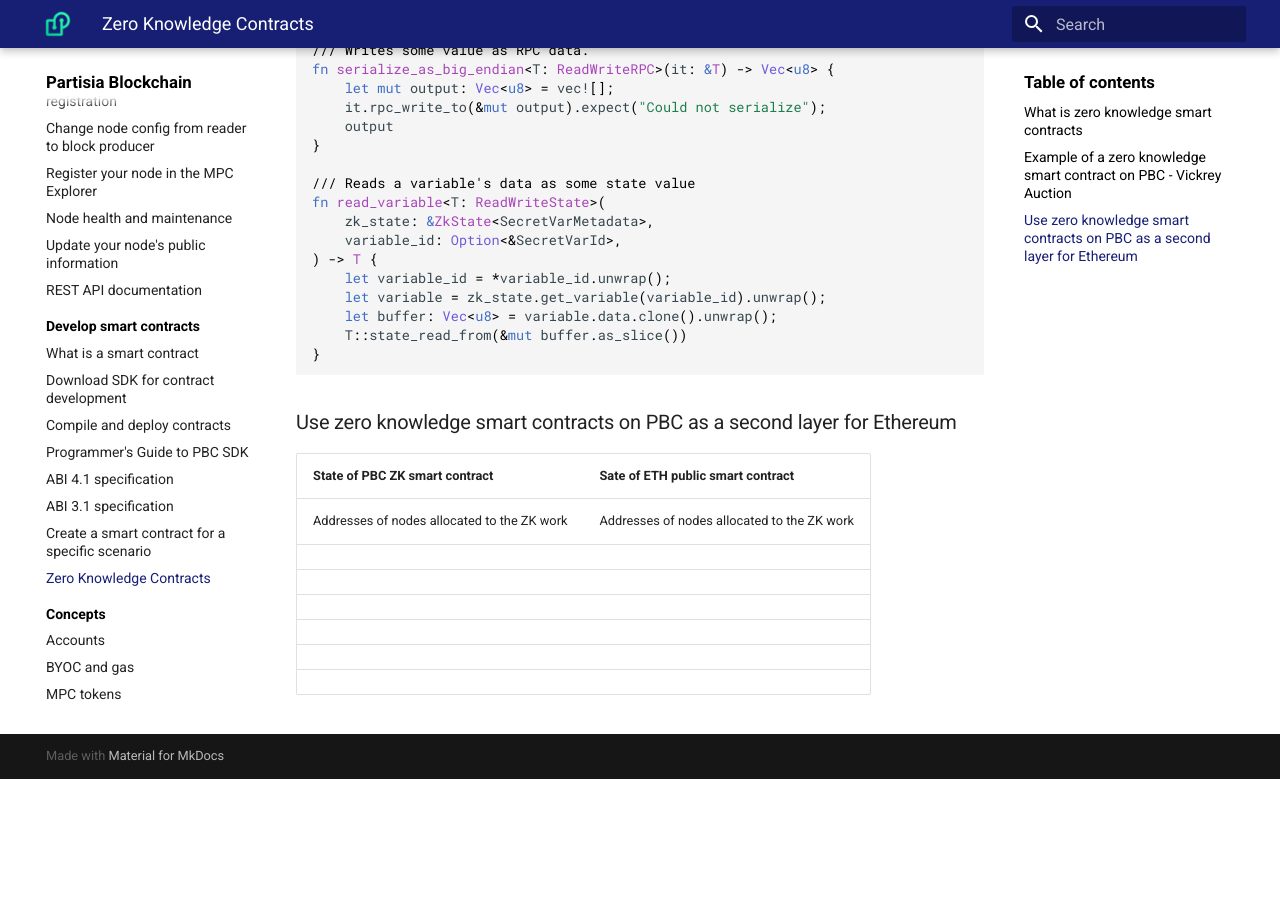
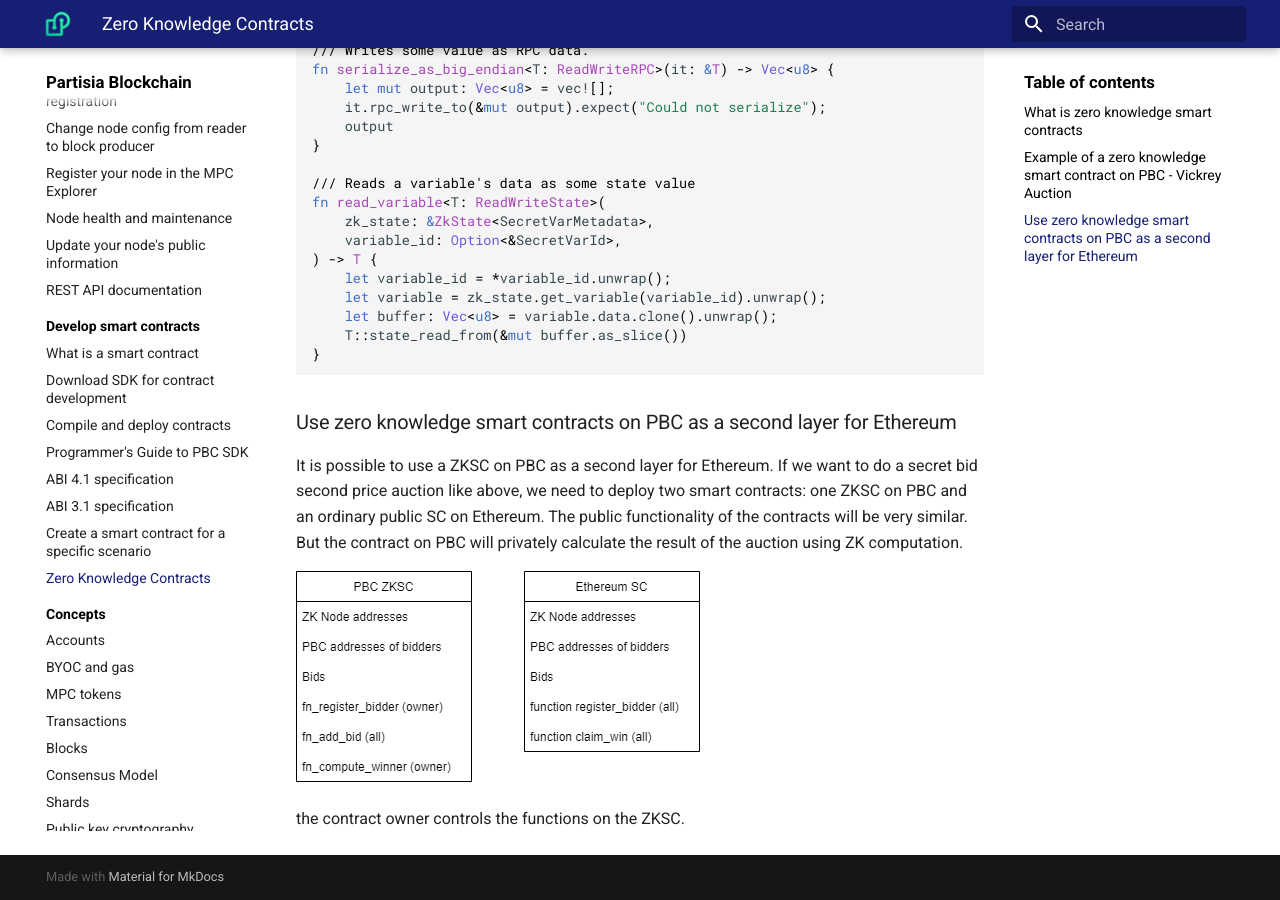
Before and after one commit to 0xSero/partisia-docs, an MkDocs documentation site: the page built from docs/ZKSC.md, in a window 1280 px wide and 900 px high, scrolled down 7652 px. Built offline with MkDocs 1.6.1 and Material for MkDocs 9.7.7, drawn with Linux system fonts in a browser that asks for light colours; a script that is not in the unit is left out; before the commit the page ends 8431 px from its top, so only the background shows below that.

Commit message:
Illustration

`````diff
--- a/docs/ZKSC.md
+++ b/docs/ZKSC.md
@@ -368,12 +368,8 @@
 ````
 ### Use zero knowledge smart contracts on PBC as a second layer for Ethereum
 
-|State of PBC ZK smart contract   |Sate of ETH public smart contract   |
-|---|---|
-| Addresses of nodes allocated to the ZK work | Addresses of nodes allocated to the ZK work  |
-|   |   |
-|   |   |
-|   |   |
-|   |   |
-|   |   |
-|   |   |
+It is possible to use a ZKSC on PBC as a second layer for Ethereum. If we want to do a secret bid second price auction like above, we need to deploy two smart contracts: one ZKSC on PBC and an ordinary public SC on Ethereum. The public functionality of the contracts will be very similar. But the contract on PBC will privately calculate the result of the auction using ZK computation.
+
+![Diagram1](Second_layer_ZKSC.png)
+
+the contract owner controls the functions on the ZKSC.
`````
Also changed, not shown: docs/Second_layer_ZKSC.png (added).
